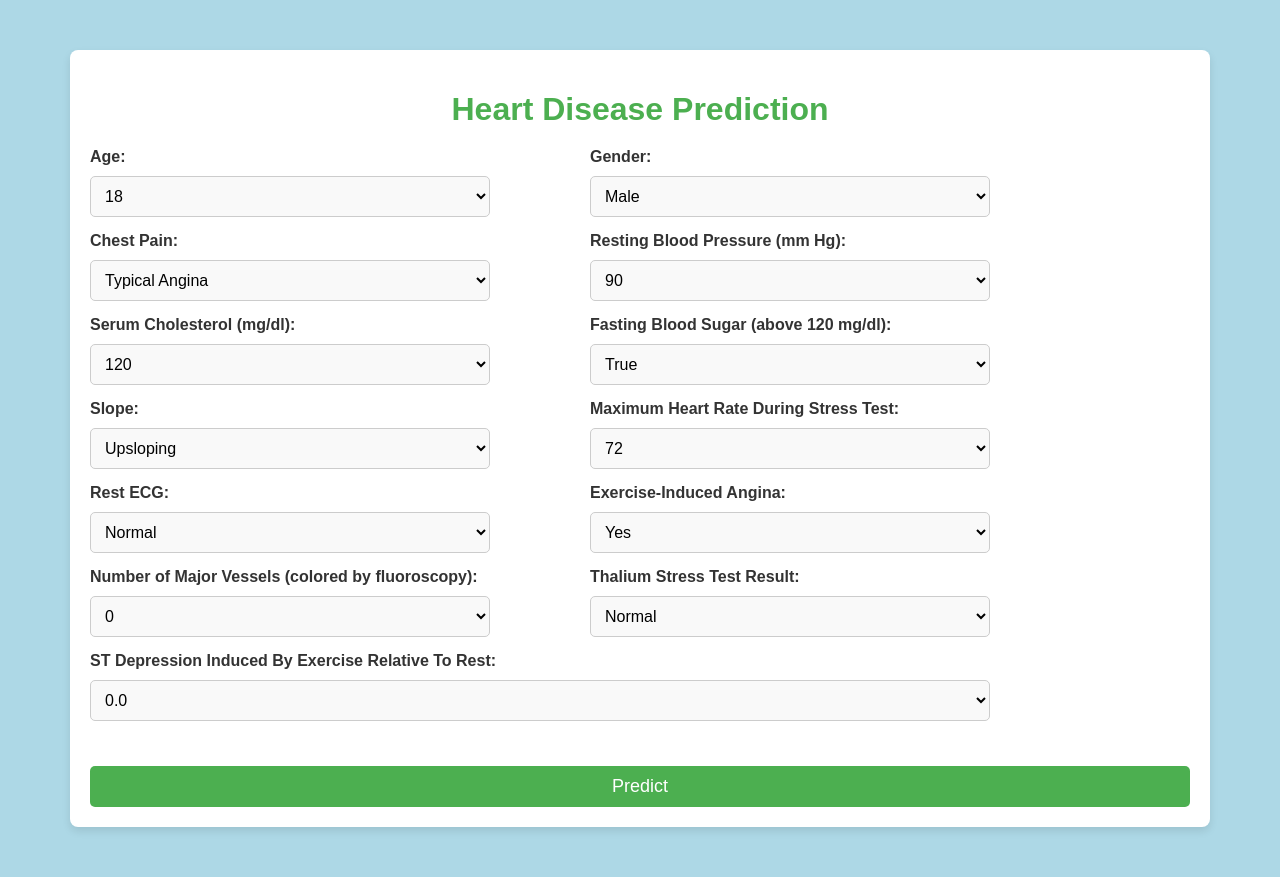
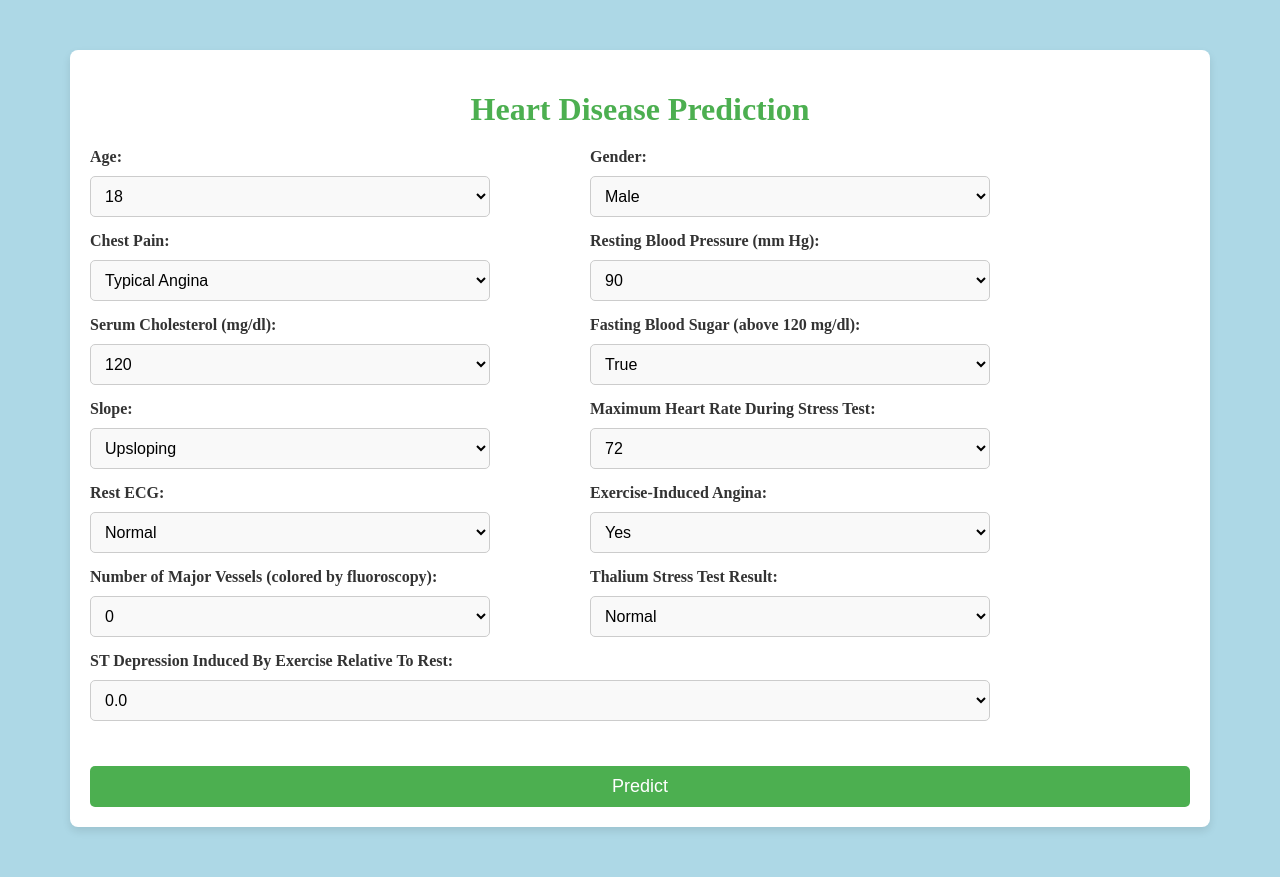
Before and after one commit to rivshr27/Heart-disease-Prediction-, a Flask app: page / in a window 1280 px wide. Run offline with Flask 3, Linux system fonts and the light colour scheme; parts of the project's set-up code (start-up, migrations or seed data) failed here and were passed over.

Commit message:
Update styles.css

```diff
--- a/static/styles.css
+++ b/static/styles.css
@@ -1,5 +1,5 @@
 body {
-    font-family: 'Arial', sans-serif;
+    font-family: 'Times New Roman', sans-serif;
     margin: 0;
     padding: 0;
     background-color: #f4f4f9;
```
